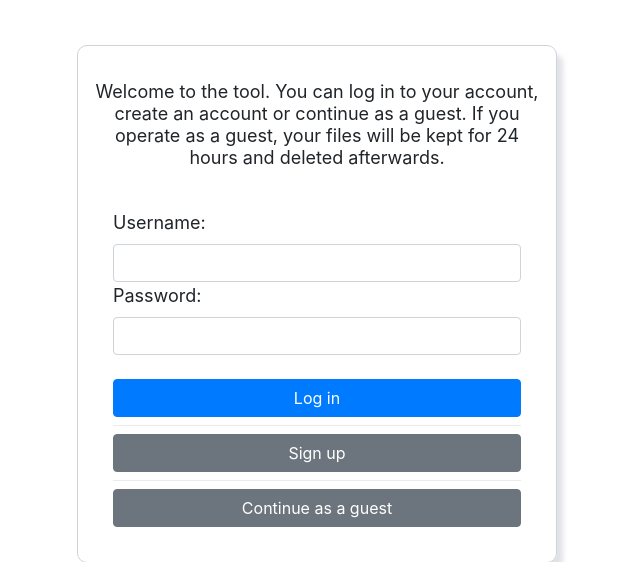
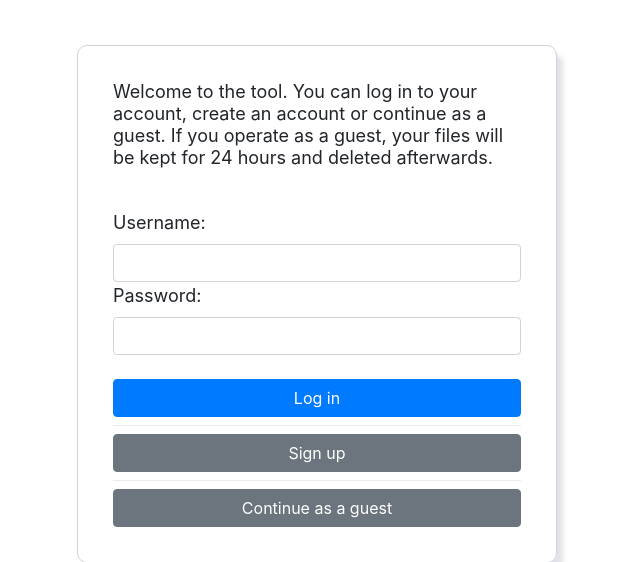
Before and after one commit to ajpetersons/Misconduct-Assessment-Tool, a Django app: template misconduct_detection_app/templates/misconduct_detection_app/landing.html in a window 1280 px wide. Shown: the part 70-632 px from the top of the page, without its empty margins (323-963 px from the left). Run offline with Django 3.2, Linux system fonts and the light colour scheme; the template is opened without the code that fills it, so the values that code supplies are empty; some libraries are stand-ins or nearby versions.

Commit message:
Improve welcome message styling

```diff
--- a/misconduct_detection_app/static/css/guest.css
+++ b/misconduct_detection_app/static/css/guest.css
@@ -14,8 +14,7 @@
 }
 
 .login-content .welcome-message {
-  margin: 0 -20px 40px;
-  text-align: center;
+  margin-bottom: 40px;
 }
 
 .login-content .welcome-message p {
```
